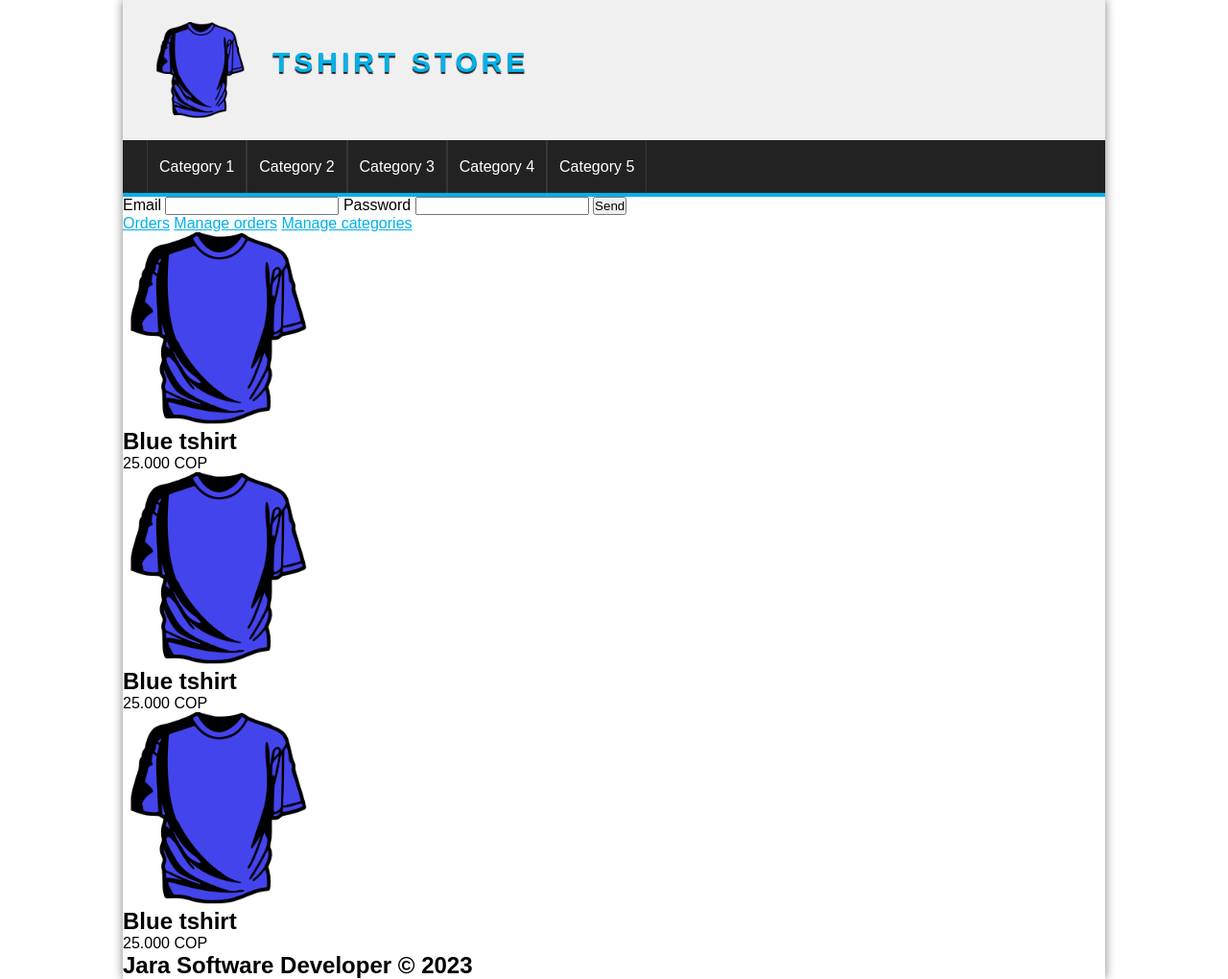
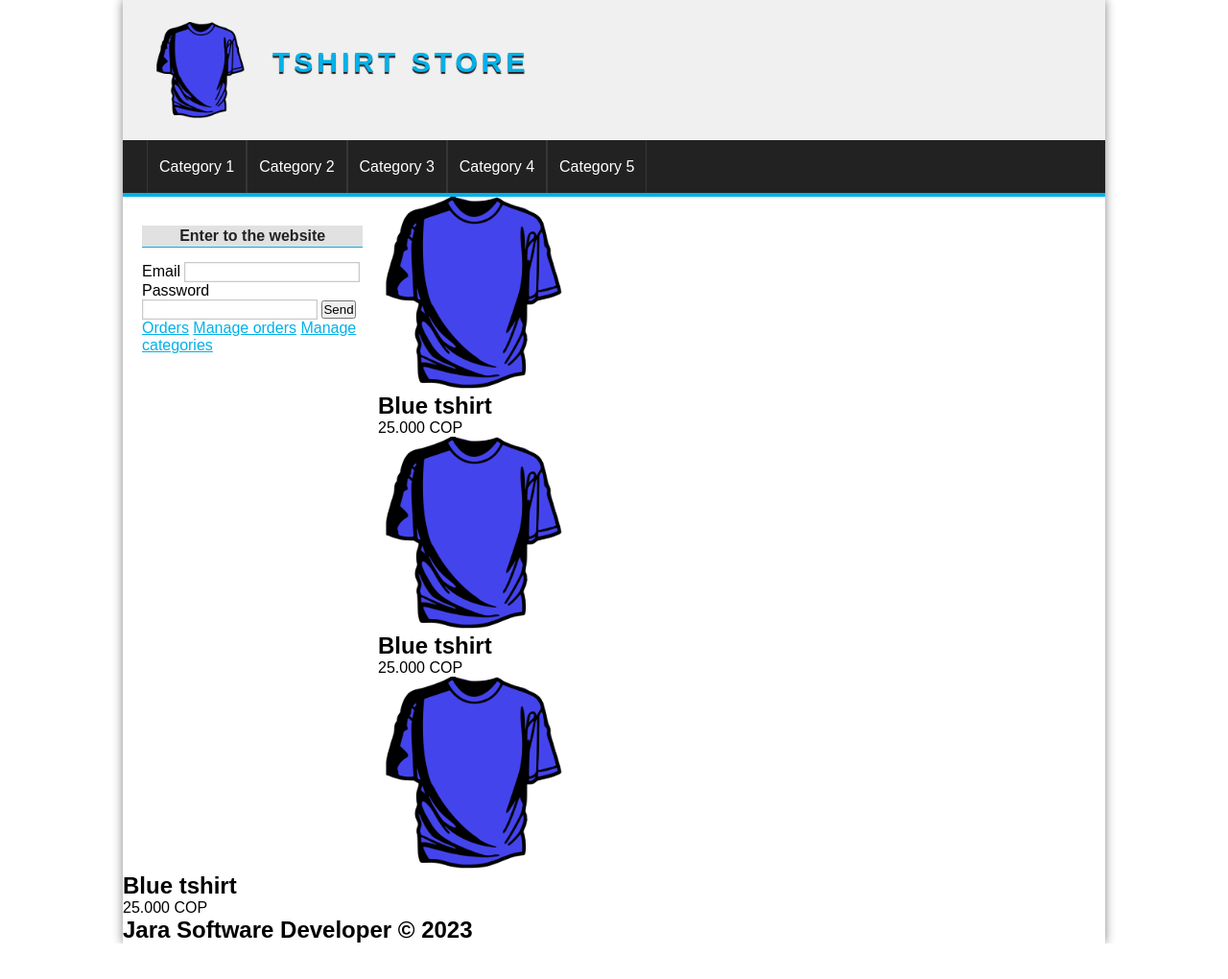
Before and after one commit to J4VJ4R/store-t, a PHP site: page / in a window 1280 px wide. Shown: the whole page at 96% size. After the commit the page ends 983 px from the top, so only its background shows below. Run offline with PHP 8.4, Linux system fonts and the light colour scheme.

Commit message:
inputs styles

```diff
--- a/assets/css/styles.css
+++ b/assets/css/styles.css
@@ -122,6 +122,67 @@ li a:hover{
 .product img{
     width: 100px;
 }
+
+/* CONTENT */
+
+#content{
+    margin: 0px auto;
+    overflow: hidden;
+    background-color: white;
+}
+
+/* aside */
+
+#aside{
+    width: 25%;
+    min-height: 500px;
+    float: left;
+    margin-top: 20px;
+    margin-left: 10px;
+}
+
+#aside .block_aside{
+    display: block;
+    width: 90%;
+    margin: 5px aouto;
+    padding: 10px;
+}
+
+#aside h3{
+    display: block;
+    color: #222;
+    width: 100%;
+    text-align: center;
+    padding-top: 2px;
+    padding-bottom: 2px;
+    margin-bottom: 15px;
+    font-size: 16px;
+    font-weight: bold;
+    background: #e1e1e1;
+    border-bottom: 1px solid #01b1ea;
+
+}
+/* forms */
+
+input[type="text"],
+input[type="password"],
+input[type="email"],
+select{
+    border: 1px solid #c9c9c9;
+    box-shadow: 0px 0px 2px #ccc inset;
+    background: white;
+    padding: 2px;
+    color: gray;
+    transition: all 300ms;
+}
+
+input[type="text"]:focus,
+input[type="password"]:focus,
+input[type="email"]:focus{
+    border: 1px solid #1579b5;
+    color: black;
+}
+
 /* PRODUCTS */
 
 #logo a:hover{
--- a/index.php
+++ b/index.php
@@ -36,6 +36,7 @@
             <!-- asside-->
             <aside id="aside">
                 <div id="login" class="block_aside">
+                    <h3>Enter to the website</h3>
                     <form action="#" method="post">
                         <label for="email">Email</label>
                         <input type="email" name="email" id="email">
```
